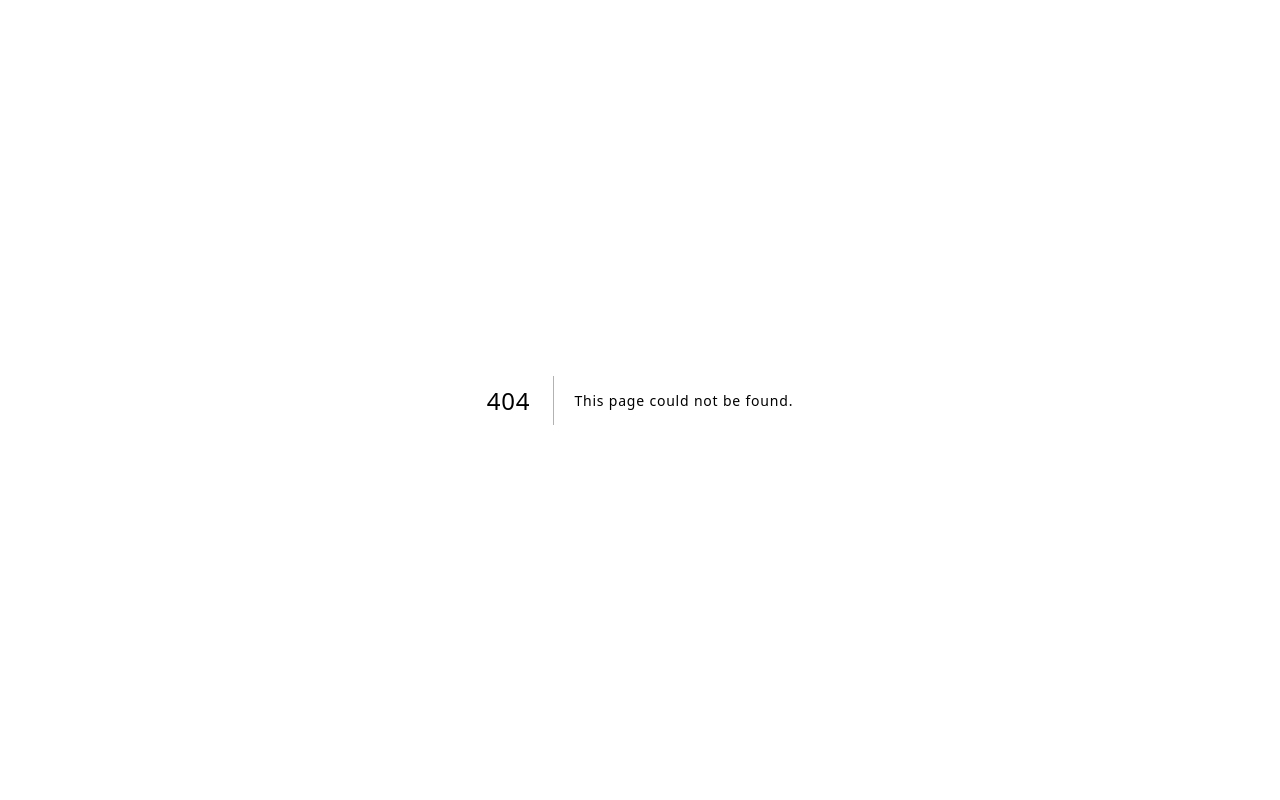
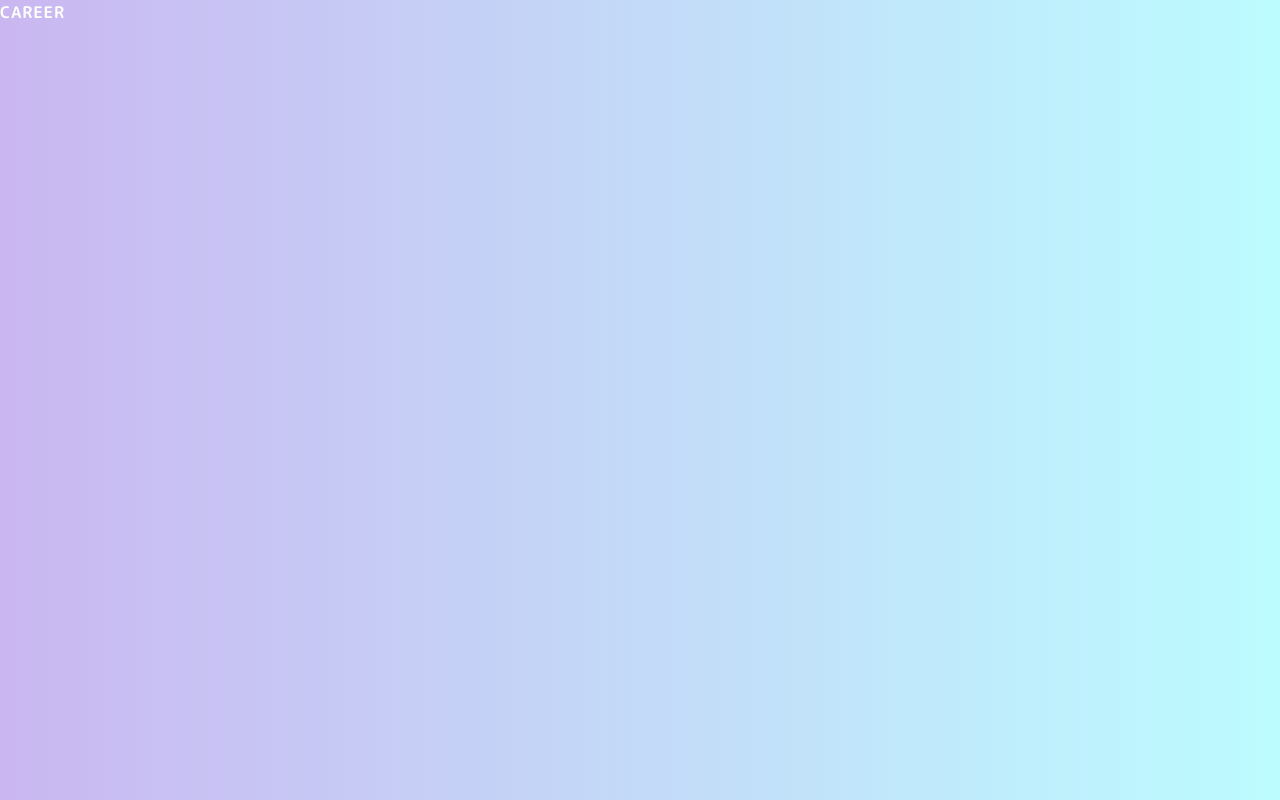
Before and after one commit to chinami1025/next-profile-site, a Next.js app: page /career in a window 1280 px wide. Before the commit this address had no page. Built offline with nearby package versions, Linux system fonts and the light colour scheme.

Commit message:
✨ Careerを追加

```diff
--- /dev/null
+++ b/app/career/page.tsx
@@ -0,0 +1,7 @@
+import React from 'react';
+
+const page = () => {
+  return <div>CAREER</div>;
+};
+
+export default page;
```
